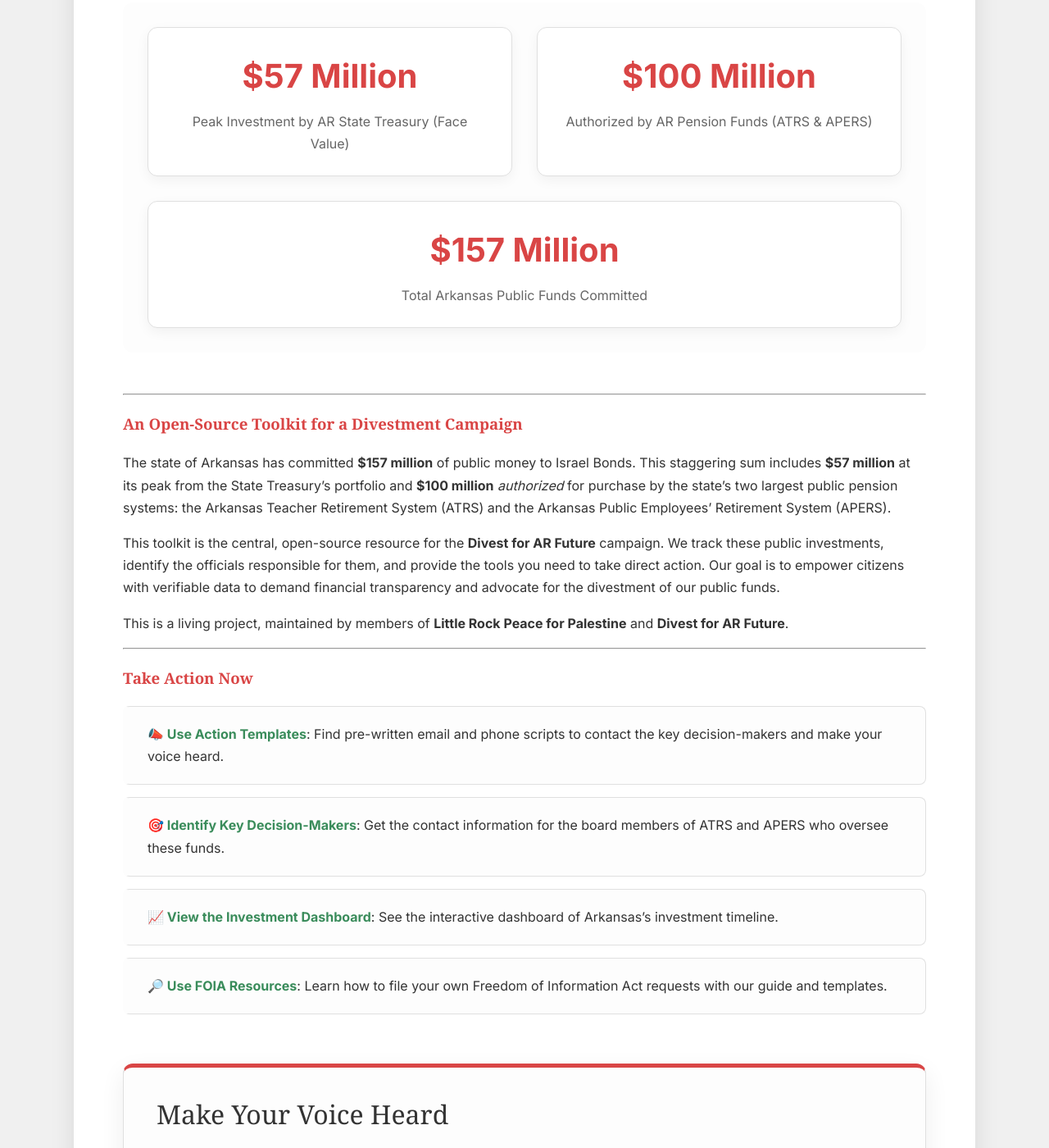
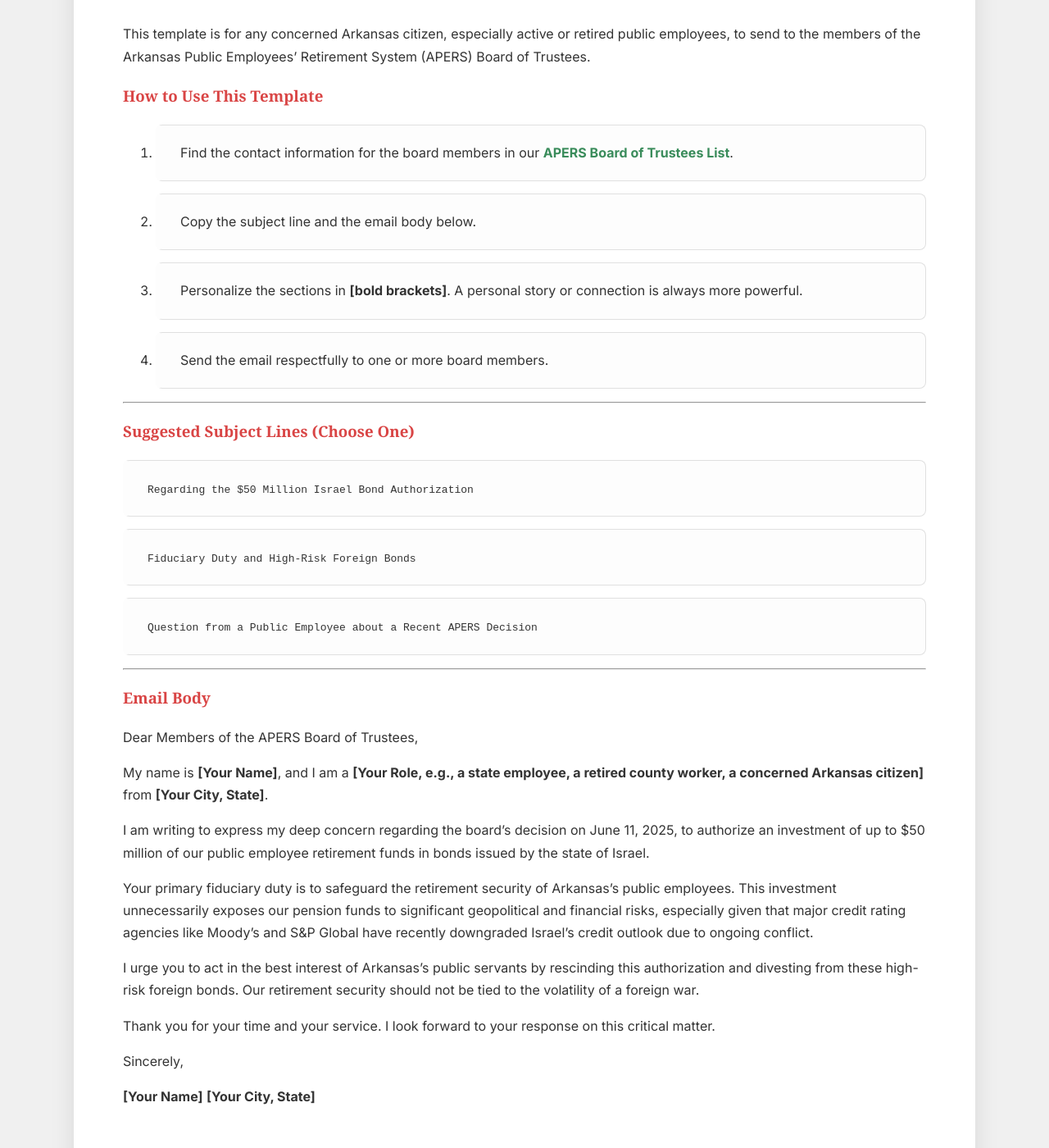
Before and after one commit to DunlapJP/divestar-toolkit, a Jekyll site: the page built from action-templates/email-template-to-apers-board.md, in a window 1280 px wide and 1400 px high, scrolled down 533 px. Shown: the whole window at 82% size. Built offline with Jekyll 4.4.1, drawn with Linux system fonts in a browser that asks for light colours; some web fonts are replaced; our own code applies the rules of GitHub Pages for plain Markdown files; some of the changed text lies outside the part shown.

Commit message:
Update email-template-to-apers-board.md

```diff
--- a/action-templates/email-template-to-apers-board.md
+++ b/action-templates/email-template-to-apers-board.md
@@ -1,49 +1,44 @@
-## The Financial Commitment: At a Glance
+---
+layout: default
+title: Email Template for APERS Pension Board
+---
 
-<div class="data-dashboard">
-    <div class="kpi-group">
-        <div class="kpi">
-            <div class="kpi-value">$57 Million</div>
-            <div class="kpi-label">Peak Investment by AR State Treasury (Face Value)</div>
-        </div>
-        <div class="kpi">
-            <div class="kpi-value">$100 Million</div>
-            <div class="kpi-label">Authorized by AR Pension Funds (ATRS & APERS)</div>
-        </div>
-        <div class="kpi">
-            <div class="kpi-value">$157 Million</div>
-            <div class="kpi-label">Total Arkansas Public Funds Committed</div>
-        </div>
-    </div>
-</div>
+# Email Template: Contact the APERS Board
+
+This template is for any concerned Arkansas citizen, especially active or retired public employees, to send to the members of the Arkansas Public Employees' Retirement System (APERS) Board of Trustees.
+
+### How to Use This Template
+
+1.  Find the contact information for the board members in our **[APERS Board of Trustees List]({{ '/key-officials/apers-board-of-trustees.html' | relative_url }})**.
+2.  Copy the subject line and the email body below.
+3.  Personalize the sections in **[bold brackets]**. A personal story or connection is always more powerful.
+4.  Send the email respectfully to one or more board members.
 
 ---
 
-### An Open-Source Toolkit for a Divestment Campaign
+### Suggested Subject Lines (Choose One)
 
-The state of Arkansas has committed **$157 million** of public money to Israel Bonds. This staggering sum includes **$57 million** at its peak from the State Treasury's portfolio and **$100 million** *authorized* for purchase by the state's two largest public pension systems: the Arkansas Teacher Retirement System (ATRS) and the Arkansas Public Employees' Retirement System (APERS).
-
-This toolkit is the central, open-source resource for the **Divest for AR Future** campaign. We track these public investments, identify the officials responsible for them, and provide the tools you need to take direct action. Our goal is to empower citizens with verifiable data to demand financial transparency and advocate for the divestment of our public funds.
-
-This is a living project, maintained by members of **Little Rock Peace for Palestine** and **Divest for AR Future**.
+* `Regarding the $50 Million Israel Bond Authorization`
+* `Fiduciary Duty and High-Risk Foreign Bonds`
+* `Question from a Public Employee about a Recent APERS Decision`
 
 ---
 
-### Take Action Now
+### Email Body
 
-* **[📣 Use Action Templates](./action-templates/)**: Find pre-written email and phone scripts to contact the key decision-makers and make your voice heard.
-* **[🎯 Identify Key Decision-Makers](./key-officials/)**: Get the contact information for the board members of ATRS and APERS who oversee these funds.
-* **[📈 View the Investment Dashboard](./dashboard.html)**: See the interactive dashboard of Arkansas's investment timeline.
-* **[🔎 Use FOIA Resources](./foia-resources/)**: Learn how to file your own Freedom of Information Act requests with our guide and templates.
+Dear Members of the APERS Board of Trustees,
 
-{% include cta-box.html %}
+My name is **[Your Name]**, and I am a **[Your Role, e.g., a state employee, a retired county worker, a concerned Arkansas citizen]** from **[Your City, State]**.
 
----
+I am writing to express my deep concern regarding the board's decision on June 11, 2025, to authorize an investment of up to \$50 million of our public employee retirement funds in bonds issued by the state of Israel.
 
-### 🤝 How to Contribute
+Your primary fiduciary duty is to safeguard the retirement security of Arkansas's public employees. This investment unnecessarily exposes our pension funds to significant geopolitical and financial risks, especially given that major credit rating agencies like Moody's and S&P Global have recently downgraded Israel's credit outlook due to ongoing conflict.
 
-This is a collaborative effort, and we welcome your help! If you have new information, find an error, or have a suggestion, please open an "Issue" at the top of the GitHub repository page to let us know.
+I urge you to act in the best interest of Arkansas's public servants by rescinding this authorization and divesting from these high-risk foreign bonds. Our retirement security should not be tied to the volatility of a foreign war.
 
-### 📜 License
+Thank you for your time and your service. I look forward to your response on this critical matter.
 
-The content of this repository is licensed under the [Creative Commons Attribution-ShareAlike 4.0 International License](https://creativecommons.org/licenses/by-sa/4.0/).
+Sincerely,
+
+**[Your Name]**
+**[Your City, State]**
```
